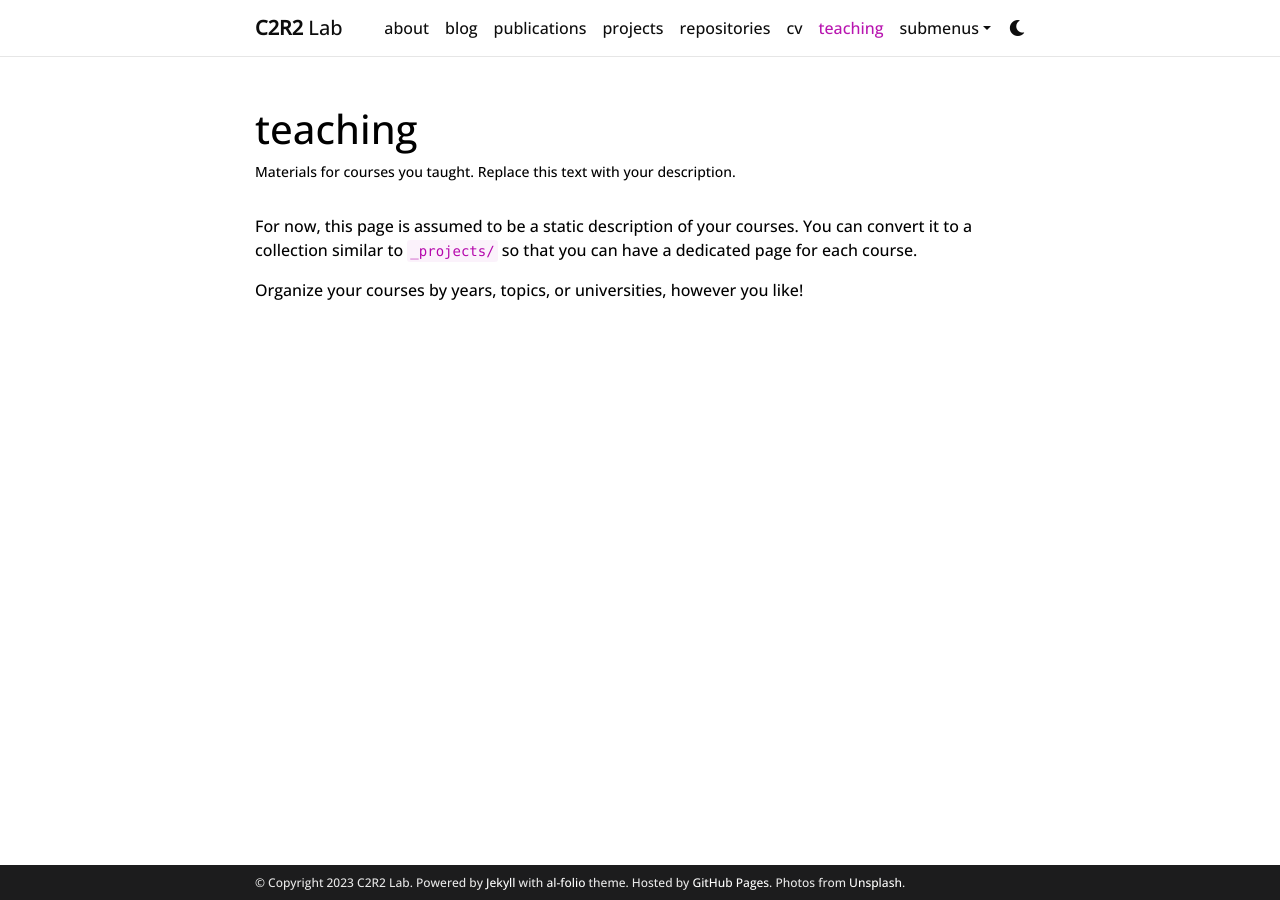
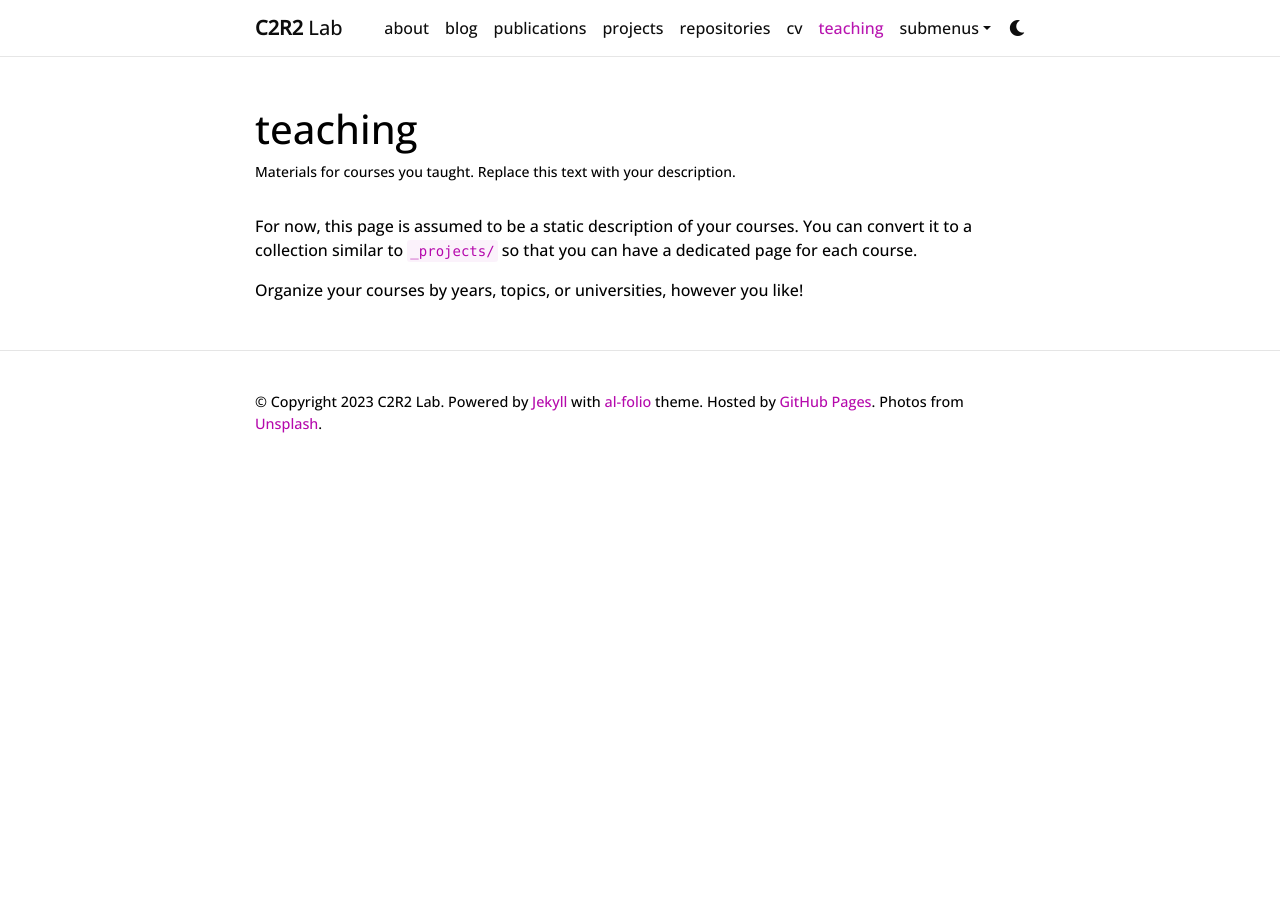
Before and after one commit to c2r2lab/c2r2lab.github.io, a Jekyll site: the page built from _pages/teaching.md, in a window 1280 px wide. Built offline with Jekyll 4.4.1, drawn with Linux system fonts in a browser that asks for light colours; comment, search, counter and statistics services are not loaded; a style sheet for code colours, icons or effects is not loaded.

Commit message:
anonymized

```diff
--- a/_config.yml
+++ b/_config.yml
@@ -52,7 +52,7 @@ rss_icon: true
 # -----------------------------------------------------------------------------
 
 navbar_fixed: true
-footer_fixed: true
+footer_fixed: false
 
 # Dimensions
 max_width: 800px
--- a/_layouts/about.html
+++ b/_layouts/about.html
@@ -43,7 +43,7 @@ layout: default
             <div class="d-flex flex-wrap align-content-stretch justify-content-center m-n2 pt-5 no-gutters">
               <!-- 1st person -->
               <div class="col-6 col-sm-3 col-md-2 mb-3">
-                <a href="/members/eskandani" class="no-decoration">
+                <a href="/members/blah" class="no-decoration">
                   <div class="card hoverable h-100 m-2">
                     <img src="/assets/img/prof_pic.jpg" class="card-img-top" alt="Hello">
                     <div class="card-body p-2">
@@ -55,7 +55,7 @@ layout: default
 
               <!-- 2nd person -->
               <div class="col-6 col-sm-3 col-md-2 mb-3">
-                <a href="/members/eskandani" class="no-decoration">
+                <a href="/members/blah" class="no-decoration">
                   <div class="card hoverable h-100 m-2">
                     <img src="/assets/img/prof_pic.jpg" class="card-img-top" alt="Hello">
                     <div class="card-body p-2">
```
